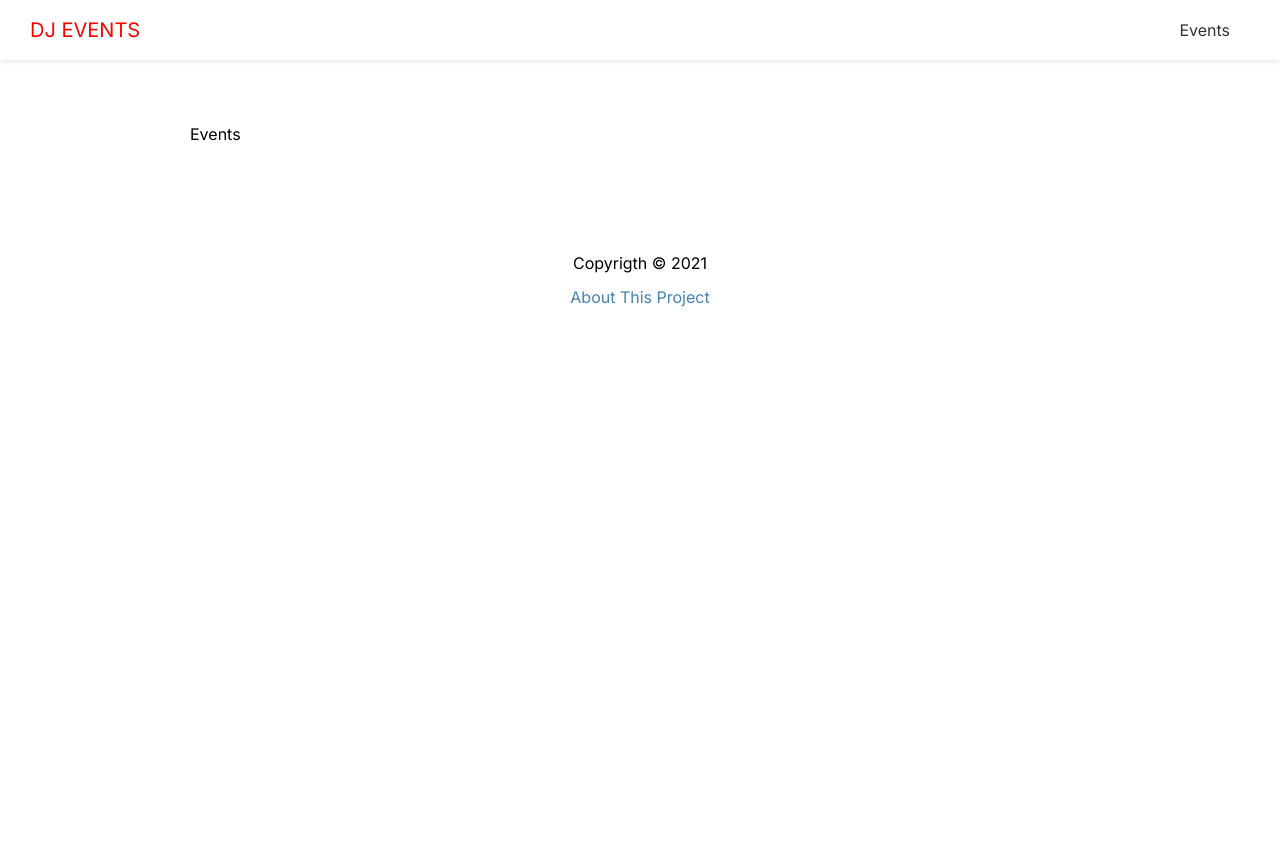
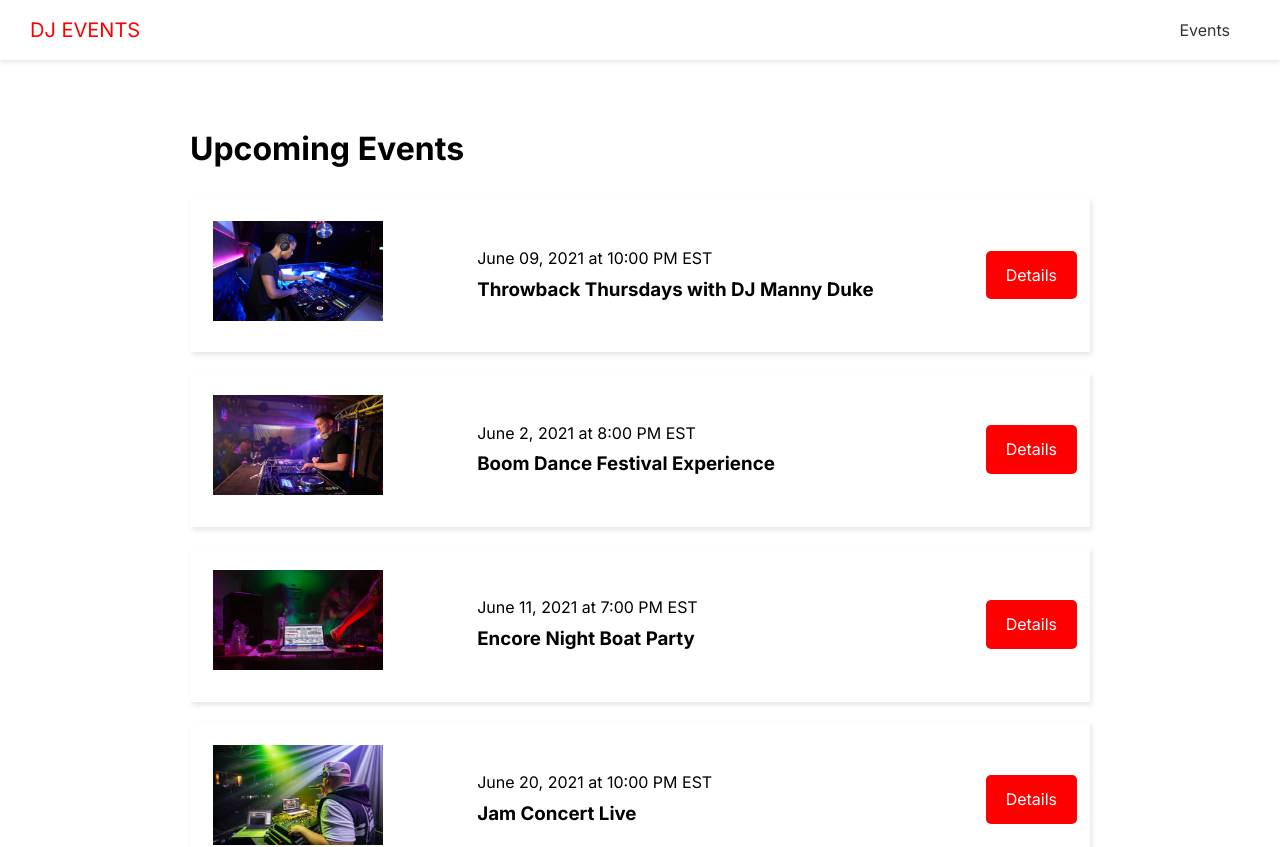
Before and after one commit to 1codingguy/nextJs-project, a Next.js app in the folder dj-events-frontend/: page /events in a window 1280 px wide. Shown: the top 847 px of the page. Before the commit the page ends 800 px from the top, so only its background shows below. Built offline with nearby package versions, Linux system fonts and the light colour scheme; no server answers.

Commit message:
display events

```diff
--- /dev/null
+++ b/dj-events-frontend/app/components/EventItem.module.css
@@ -0,0 +1,28 @@
+.event {
+  display: flex;
+  justify-content: space-between;
+  align-items: center;
+  margin: 20px 0;
+  padding: 13px;
+  box-shadow: 2px 3px 5px rgba(0, 0, 0, 0.1);
+}
+
+.img {
+  flex: 1;
+  margin: 10px;
+}
+
+.info {
+  flex: 2;
+}
+
+@media (max-width: 600px) {
+  .event {
+    flex-direction: column;
+    text-align: center;
+  }
+
+  .info {
+    margin-bottom: 20px;
+  }
+}
--- /dev/null
+++ b/dj-events-frontend/app/components/EventItem.tsx
@@ -0,0 +1,46 @@
+import Link from 'next/link'
+import Image from 'next/image'
+import styles from './EventItem.module.css'
+
+export interface EventItemProps {
+  id: string
+  name: string
+  slug: string
+  venue: string
+  address: string
+  performers: string
+  date: string
+  time: string
+  description: string
+  image: string
+}
+
+const EventItem = ({ evt }: { evt: EventItemProps }) => {
+  return (
+    <div className={styles.event}>
+      <div className={styles.img}>
+        <Image
+          src={evt.image ? evt.image : '/images/event-default.png'}
+          width={170}
+          height={100}
+          alt='event image'
+        />
+      </div>
+
+      <div className={styles.info}>
+        <span>
+          {evt.date} at {evt.time}
+        </span>
+        <h3>{evt.name}</h3>
+      </div>
+
+      <div className={styles.link}>
+        <Link className='btn' href={`/events/${evt.slug}`}>
+          Details
+        </Link>
+      </div>
+    </div>
+  )
+}
+
+export default EventItem
--- a/dj-events-frontend/app/events/page.tsx
+++ b/dj-events-frontend/app/events/page.tsx
@@ -1,5 +1,23 @@
-const Events = () => {
-  return <div>Events</div>
+import { API_URL } from '@config/index'
+import EventItem, { EventItemProps } from '@components/EventItem'
+
+async function getEvents() {
+  const res = await fetch(`${API_URL}/api/events`)
+  const { events } = await res.json()
+  return events.events
 }
 
-export default Events
+export default async function EventsPage() {
+  const events: EventItemProps[] = await getEvents()
+
+  return (
+    <div>
+      <h1>Upcoming Events</h1>
+      {events.length === 0 && <h3>No events to show</h3>}
+
+      {events.map(evt => (
+        <EventItem key={evt.id} evt={evt} />
+      ))}
+    </div>
+  )
+}
```
Also changed, not shown: dj-events-frontend/app/page.tsx (+17 -3 lines).
